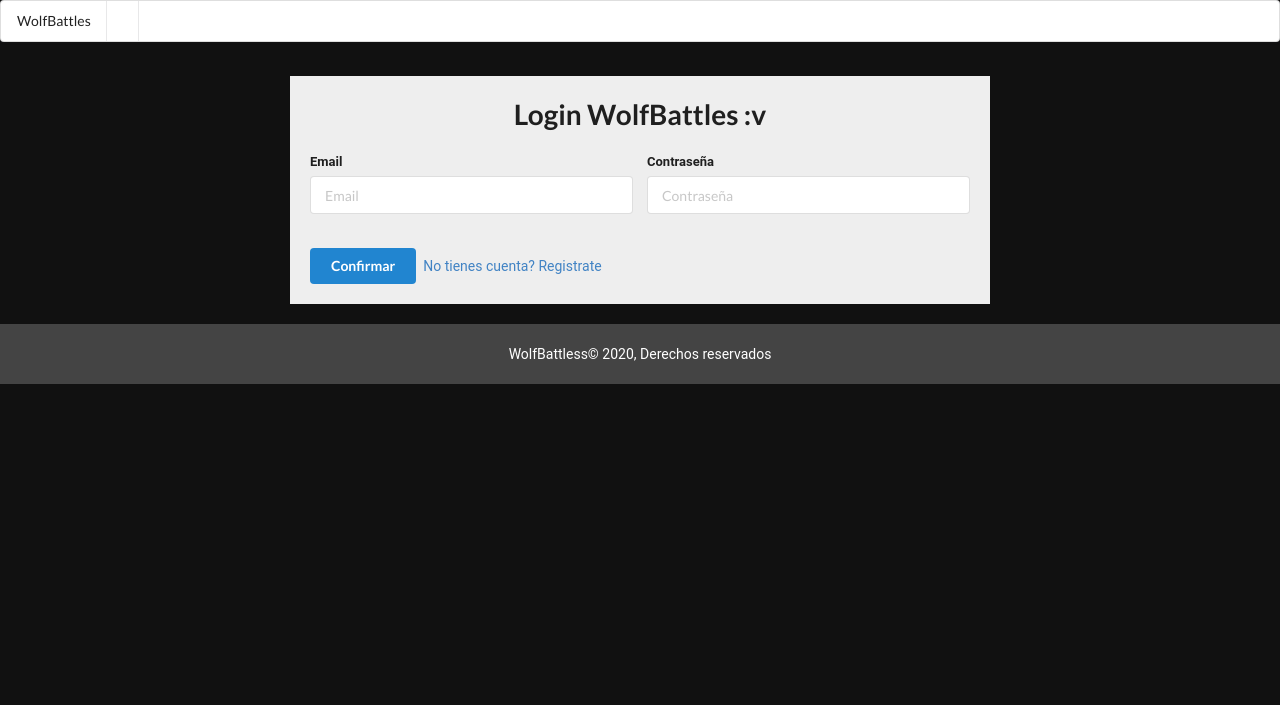
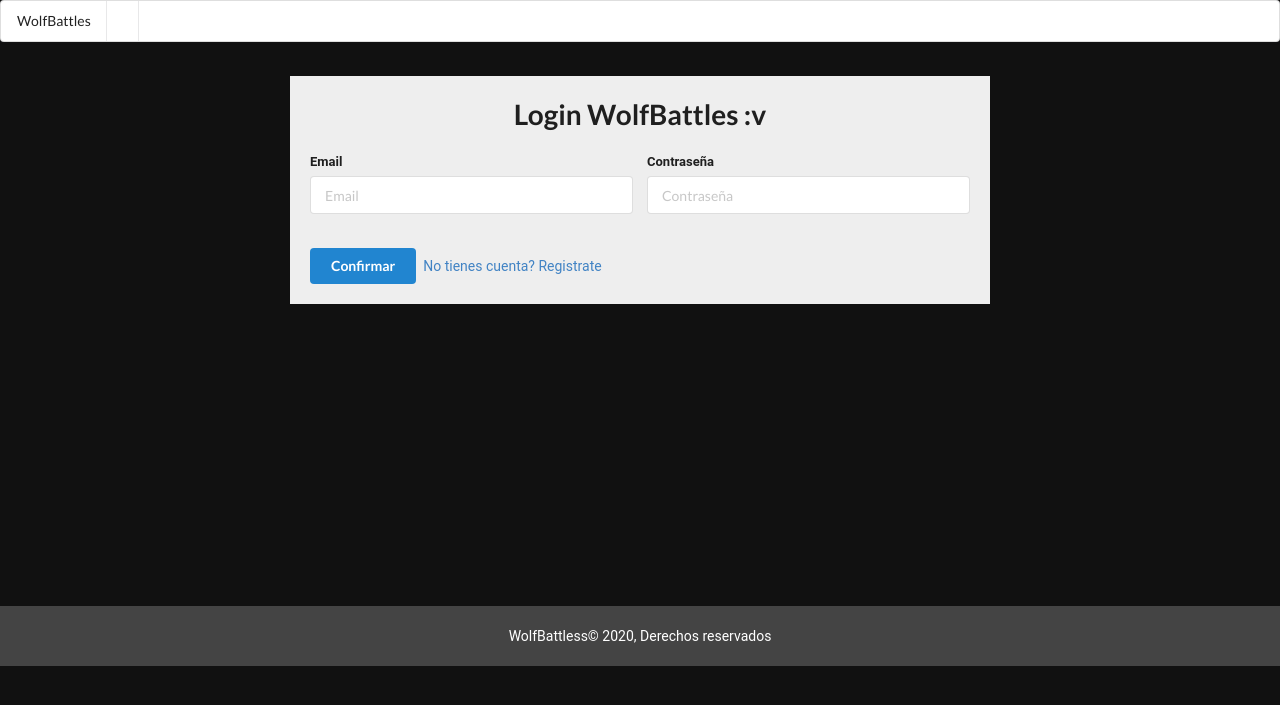
Before and after one commit to MariomgKun/Proyectos, a PHP site: page /login.html in a window 1280 px wide. Shown: the top 705 px of the page. Run offline with PHP 8.4, Linux system fonts and the light colour scheme.

Commit message:
Arreglo del footer login

```diff
--- a/css/login.css
+++ b/css/login.css
@@ -13,8 +13,11 @@ body {
 }
 
 /*Formulario*/
-.contForm{
+/* .contForm{
     min-height: 600px;
+} */
+.contForm2{
+    min-height: 510px;
 }
 .sigInContainer {
     background-color: #eee;
@@ -30,5 +33,4 @@ body {
     background: #444444;
     color: #ffffff;
     padding: 20px;
-    bottom: -600px;
 }
--- a/login.html
+++ b/login.html
@@ -20,6 +20,7 @@
     <br>
     <!--Formulario-->
     <div class="contForm">
+        <div class="contForm2">
         <div class="sigInContainer">
             <center><h1>Login WolfBattles :v</h1></center><br>
             <form name ="formularioUsuario" action= "./php/login.php" method="POST">
@@ -39,6 +40,7 @@
             <a href="formulario.html">No tienes cuenta? Registrate</a>
         </form>
         </div>
+        </div>
     </div>
 
     <br>
```
